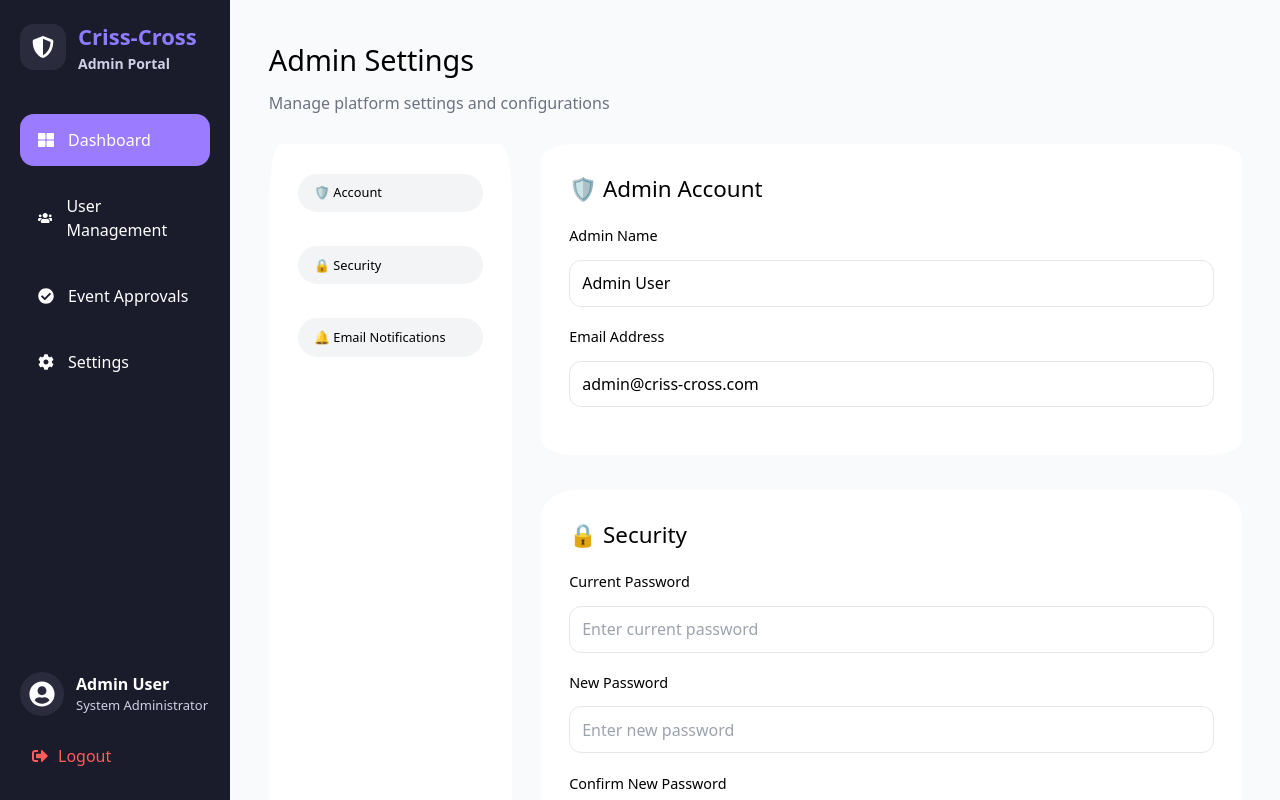
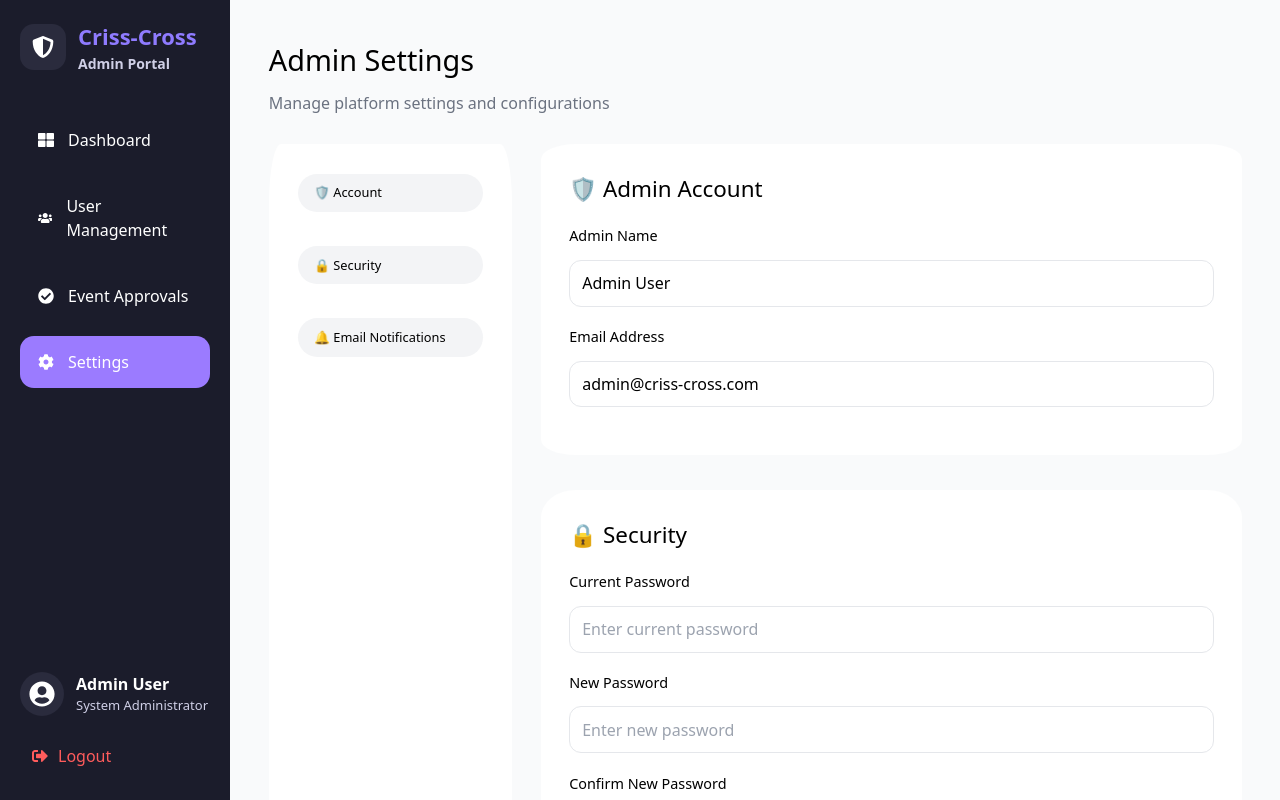
Before and after one commit to chendrayasaravanan07-alt/Criss-Cross, a React app in the folder frontend/: page /admin/settings in a window 1280 px wide. Shown: the top 800 px of the page. Built offline with nearby package versions, Linux system fonts and the light colour scheme; the HTML template or start-up script is replaced by a standard one.

Commit message:
changes done

```diff
--- a/frontend/src/components/Admin/asidebar.jsx
+++ b/frontend/src/components/Admin/asidebar.jsx
@@ -9,7 +9,7 @@ import {
   FaShieldAlt,
 } from "react-icons/fa";
 import { NavLink } from "react-router-dom";
-import { useNavigate } from "react-router-dom";
+import { useNavigate, useLocation } from "react-router-dom";
 
 const mainMenuItems = [
   { name: "Dashboard", icon: <FaThLarge />, path: "/admin/dashboard" },
@@ -20,7 +20,9 @@ const mainMenuItems = [
 
 export default function Sidebar() {
   const navigate = useNavigate();
-  const [active, setActive] = useState("Dashboard");
+const location = useLocation();
+
+const isActive = (path) => location.pathname === path;
   const sidebarStyle = {
     height: "100vh",
     width: "18vw",
@@ -129,28 +131,18 @@ export default function Sidebar() {
           <div style={subtitleStyle}>Admin Portal</div>
         </div>
       </div>
-
-      {/* Menu */}
       <div style={{ flex: 1 }}>
-        {mainMenuItems.map((item) => (
-  <NavLink
-    key={item.name}
-    to={item.path}
-    style={{
-      textDecoration: "none",
-      color: "inherit",
-    }}
-  >
+  {mainMenuItems.map((item) => (
     <div
-      style={menuItemStyle(active === item.name)}
-      onClick={() => setActive(item.name)}
+      key={item.name}
+      onClick={() => navigate(item.path)}
+      style={menuItemStyle(isActive(item.path))}
     >
       {item.icon}
       {item.name}
     </div>
-  </NavLink>
-))}
-      </div>
+  ))}
+</div>
 
       {/* Bottom */}
       <div style={bottomSection}>
```
